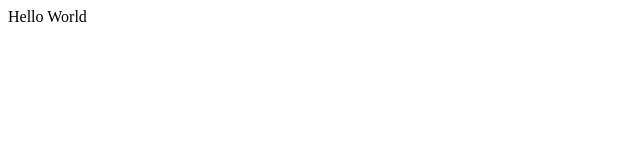
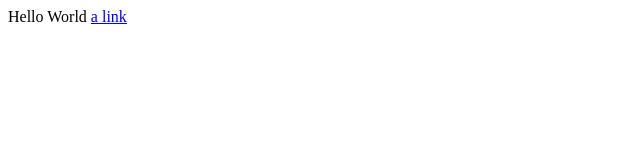
Before and after one commit to BcnDSSoc/BcnDSSoc.github.io, a plain HTML site: page index.html in a window 1280 px wide. Shown: the full height of the page, 0-640 px from the left. Drawn offline with Linux system fonts and the light colour scheme.

Commit message:
Trying directories and sub pages

```diff
--- a/index.html
+++ b/index.html
@@ -1,3 +1,3 @@
 Hello World
 
-<a href="test/>a link</a>
+<a href="test/">a link</a>
```
